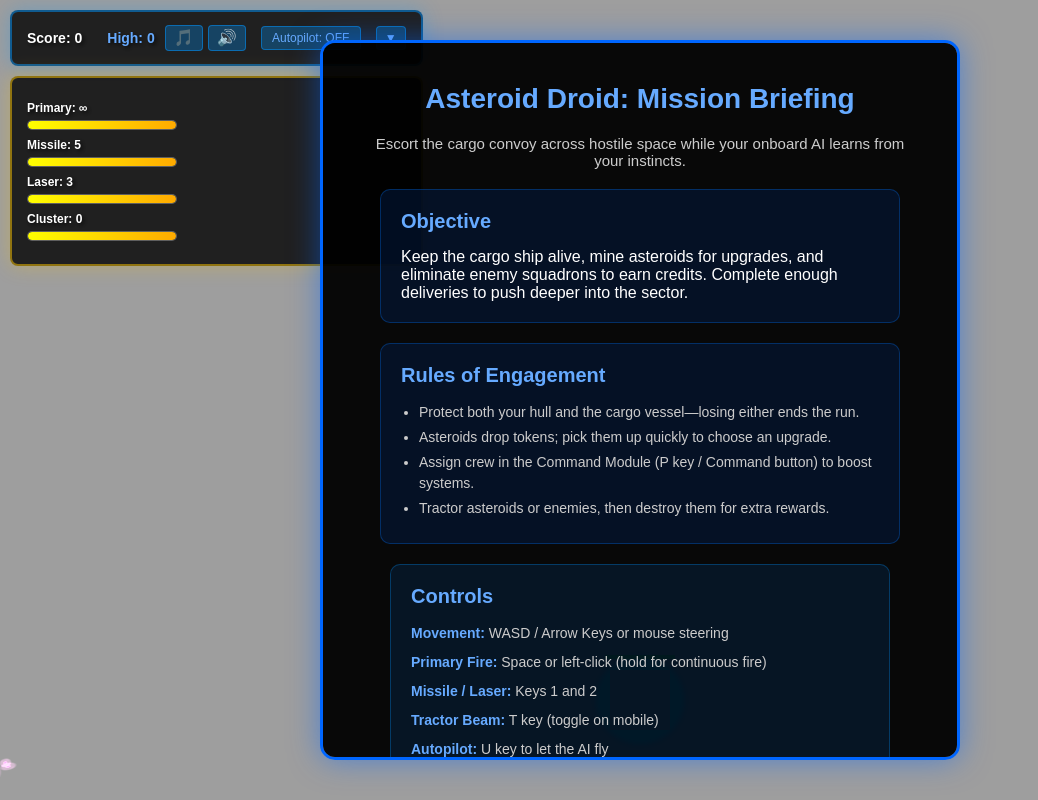
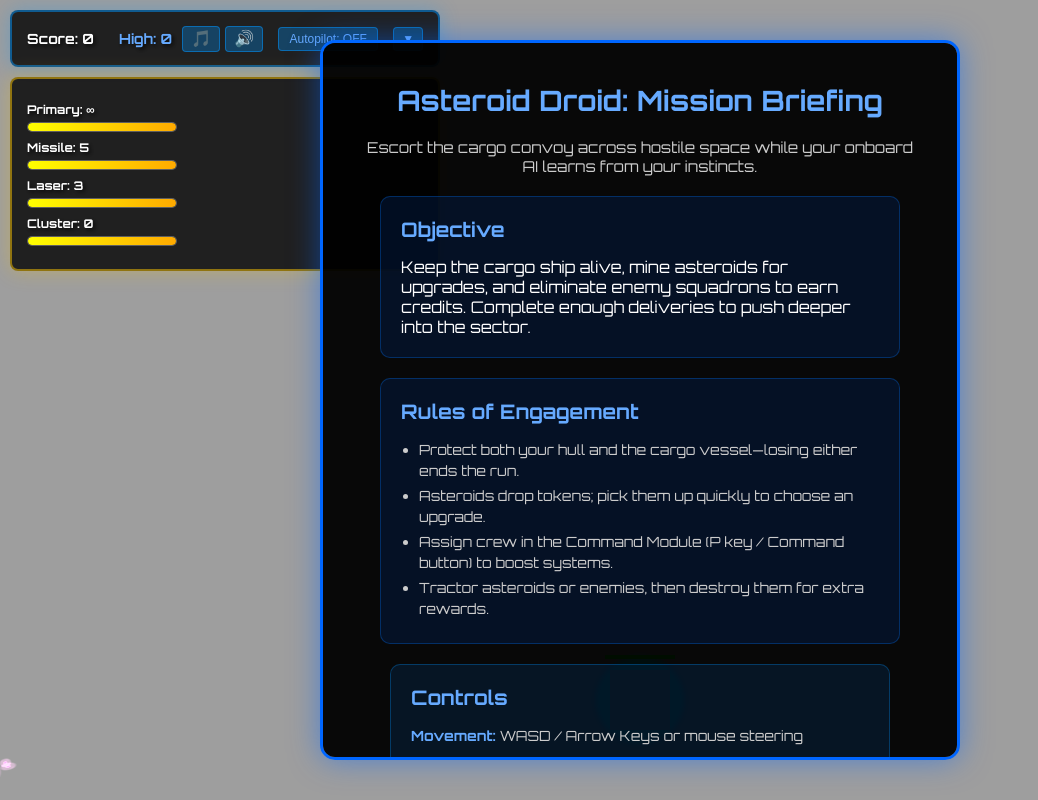
Before and after one commit to thomjenkins/starcrew, a website: page index.html in a window 1280 px wide. Shown: the whole page, without its empty margins (0-1038 px from the left). Drawn offline with Linux system fonts and the light colour scheme.

Commit message:
Add Orbitron space-age typeface throughout the game
- Added Google Fonts link for Orbitron font family
- Updated body font-family to use Orbitron with Arial fallback
- Gives the game a futuristic, space-age aesthetic

```diff
--- a/index.html
+++ b/index.html
@@ -4,6 +4,9 @@
     <meta charset="UTF-8">
     <meta name="viewport" content="width=device-width, initial-scale=1.0">
     <title>Asteroid Droid</title>
+    <link rel="preconnect" href="https://fonts.googleapis.com">
+    <link rel="preconnect" href="https://fonts.gstatic.com" crossorigin>
+    <link href="https://fonts.googleapis.com/css2?family=Orbitron:wght@400;500;600;700;800;900&display=swap" rel="stylesheet">
     <link rel="stylesheet" href="style.css">
     <script src="https://cdn.jsdelivr.net/npm/@tensorflow/tfjs@4.15.0/dist/tf.min.js"></script>
 </head>
--- a/style.css
+++ b/style.css
@@ -5,7 +5,7 @@
 }
 
 body {
-    font-family: 'Arial', sans-serif;
+    font-family: 'Orbitron', 'Arial', sans-serif;
     background: #000;
     color: #fff;
     overflow: hidden;
```
